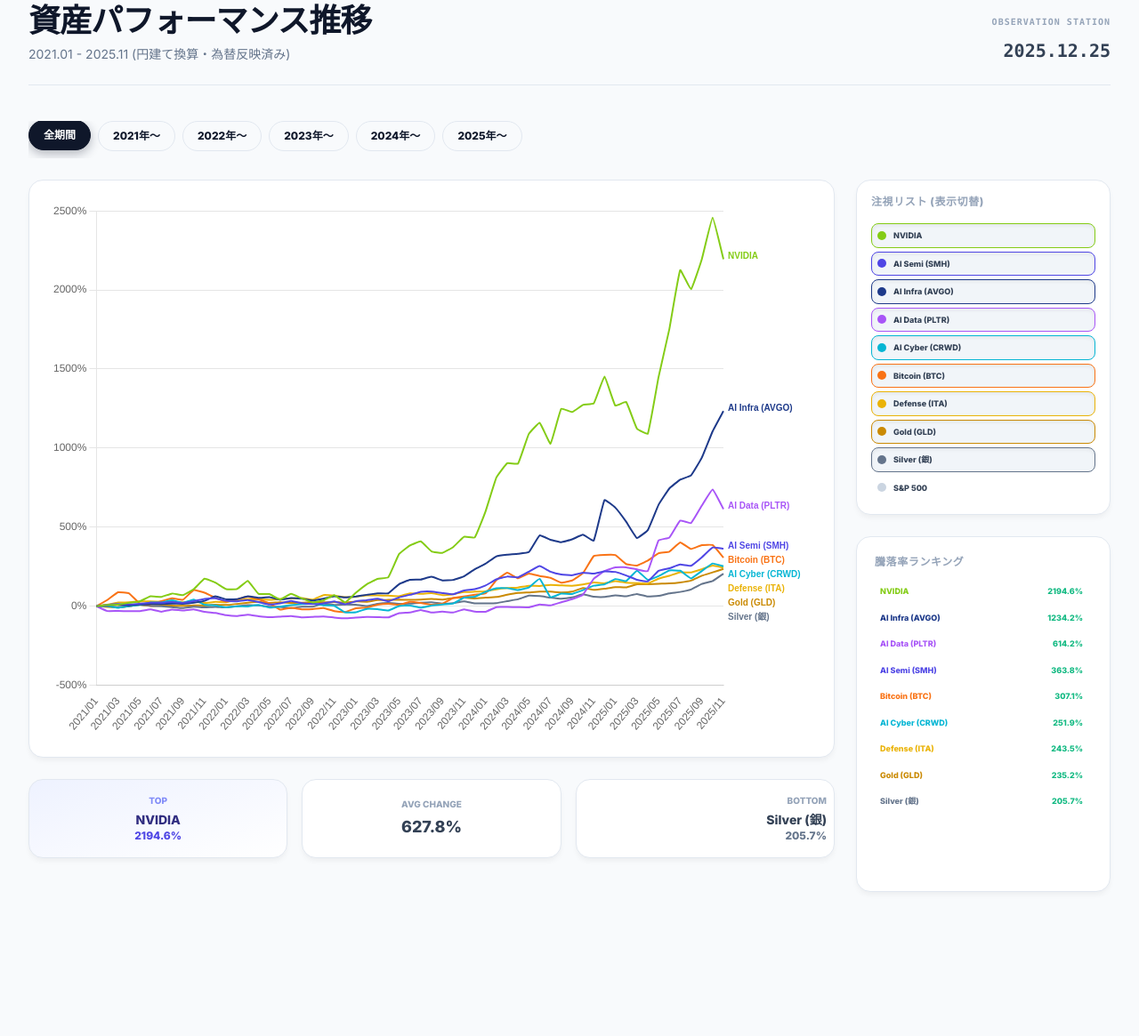
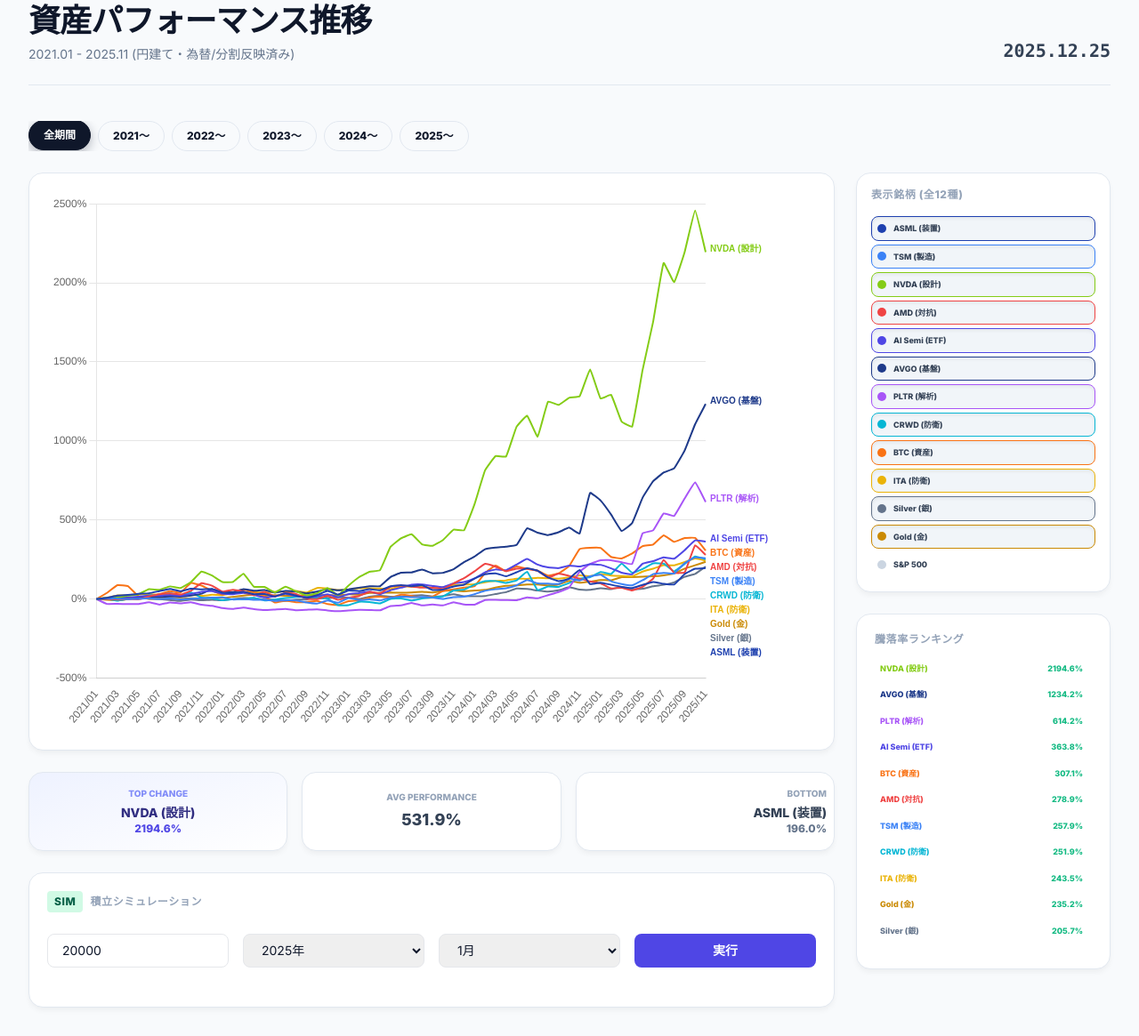
Before and after one commit to naoyann3/rational-greed, a plain HTML site: page index.html in a window 1280 px wide. Shown: the part 288-1453 px from the top of the page at 89% size. Before the commit the page ends 1323 px from the top, so only its background shows below. Drawn offline with nearby package versions, Linux system fonts and the light colour scheme.

Commit message:
Update index.html

```diff
--- a/index.html
+++ b/index.html
@@ -3,7 +3,7 @@
 <head>
 <meta charset="UTF-8">
 <meta name="viewport" content="width=device-width, initial-scale=1.0, maximum-scale=1.0, user-scalable=no">
-<title>Rational Greed v5.0 - Strategic Asset Simulator</title>
+<title>Rational Greed v5.0 - The Command Center</title>
 <script src="https://cdn.tailwindcss.com"></script>
 <script src="https://cdn.jsdelivr.net/npm/chart.js"></script>
 <link href="https://fonts.googleapis.com/css2?family=Inter:wght@400;600;800&family=Noto+Sans+JP:wght@400;500;700&display=swap" rel="stylesheet">
@@ -14,7 +14,7 @@
   .ranking-scroll::-webkit-scrollbar { width: 4px; }
   .ranking-scroll::-webkit-scrollbar-thumb { background-color: #cbd5e1; border-radius: 10px; }
   .asset-checkbox:checked + div { background-color: #f1f5f9; border-color: currentColor; box-shadow: inset 0 2px 4px 0 rgba(0, 0, 0, 0.06); }
-  .period-btn { transition: all 0.2s cubic-bezier(0.4, 0, 0.2, 1); touch-action: manipulation; }
+  .period-btn { transition: all 0.2s cubic-bezier(0.4, 0, 0.2, 1); }
   .period-btn.active { background-color: #0f172a; color: white; border-color: #0f172a; transform: translateY(-1px); box-shadow: 0 4px 12px rgba(15, 23, 42, 0.3); }
 </style>
 </head>
@@ -27,7 +27,7 @@
         <span class="mr-2 text-indigo-900">📊 2026 Target Portfolio</span>
         <span class="text-[10px] bg-indigo-200 px-2 py-0.5 rounded text-indigo-800 font-extrabold">Rational Greed v5.0</span>
       </h3>
-      <div class="text-[10px] text-slate-500 bg-white px-2 py-1 rounded border border-slate-200 font-medium">戦略: 待機で機会を買い、需給で利益を取る</div>
+      <div class="text-[10px] text-slate-500 bg-white px-2 py-1 rounded border border-slate-200 font-medium italic">VIVA LA RATIONAL GREED.</div>
     </div>
     <div class="flex flex-col md:flex-row items-center gap-8">
       <div class="w-40 h-40 relative shrink-0"><canvas id="portfolioChart"></canvas></div>
@@ -41,31 +41,21 @@
     </div>
   </div>
 
-  <header class="mb-6 md:mb-10 border-b border-slate-200 pb-6">
-    <div class="flex justify-between items-end">
-      <div>
-        <h1 class="text-2xl md:text-4xl font-extrabold text-slate-900 tracking-tight mb-2">資産パフォーマンス推移</h1>
-        <p class="text-slate-500 font-medium text-xs md:text-sm">2021.01 - 2025.11 (円建て換算・為替反映済み)</p>
-      </div>
-      <div class="text-xl font-bold text-slate-700 font-mono hidden md:block text-right">
-        <div class="text-[10px] text-slate-400 uppercase tracking-widest mb-1">Observation Station</div>
-        2025.12.25
-      </div>
+  <header class="mb-6 md:mb-10 border-b border-slate-200 pb-6 flex justify-between items-end">
+    <div>
+      <h1 class="text-2xl md:text-4xl font-extrabold text-slate-900 tracking-tight mb-2">資産パフォーマンス推移</h1>
+      <p class="text-slate-500 font-medium text-xs md:text-sm">2021.01 - 2025.11 (円建て・為替/分割反映済み)</p>
     </div>
+    <div class="text-xl font-bold text-slate-700 font-mono hidden md:block">2025.12.25</div>
   </header>
 
-  <!-- 💡 期間選択ボタン：2021〜2025までフルセット化 -->
-  <div class="mb-6">
-    <div class="overflow-x-auto pb-2 -mx-3 px-3 md:mx-0 md:px-0 scroll-fade-right">
-      <div class="flex gap-2 min-w-max">
-        <button class="period-btn active px-4 py-2 rounded-full border border-slate-200 font-bold text-xs" data-period="all">全期間</button>
-        <button class="period-btn px-4 py-2 rounded-full border border-slate-200 font-bold text-xs" data-period="2021">2021年〜</button>
-        <button class="period-btn px-4 py-2 rounded-full border border-slate-200 font-bold text-xs" data-period="2022">2022年〜</button>
-        <button class="period-btn px-4 py-2 rounded-full border border-slate-200 font-bold text-xs" data-period="2023">2023年〜</button>
-        <button class="period-btn px-4 py-2 rounded-full border border-slate-200 font-bold text-xs" data-period="2024">2024年〜</button>
-        <button class="period-btn px-4 py-2 rounded-full border border-slate-200 font-bold text-xs" data-period="2025">2025年〜</button>
-      </div>
-    </div>
+  <div class="mb-6 overflow-x-auto flex gap-2">
+    <button class="period-btn active px-4 py-2 rounded-full border border-slate-200 font-bold text-xs" data-period="all">全期間</button>
+    <button class="period-btn px-4 py-2 rounded-full border border-slate-200 font-bold text-xs" data-period="2021">2021〜</button>
+    <button class="period-btn px-4 py-2 rounded-full border border-slate-200 font-bold text-xs" data-period="2022">2022〜</button>
+    <button class="period-btn px-4 py-2 rounded-full border border-slate-200 font-bold text-xs" data-period="2023">2023〜</button>
+    <button class="period-btn px-4 py-2 rounded-full border border-slate-200 font-bold text-xs" data-period="2024">2024〜</button>
+    <button class="period-btn px-4 py-2 rounded-full border border-slate-200 font-bold text-xs" data-period="2025">2025〜</button>
   </div>
 
   <div class="flex flex-col lg:grid lg:grid-cols-4 gap-6">
@@ -73,16 +63,14 @@
       <div class="card h-[55vh] md:h-[650px] relative p-1 md:p-6 w-full">
         <canvas id="chart"></canvas>
       </div>
-
-      <!-- Summary Cards -->
       <div class="grid grid-cols-3 gap-2 md:gap-4 text-center">
         <div class="card bg-gradient-to-br from-indigo-50 to-white py-4 px-2">
-          <div class="text-[10px] text-indigo-400 font-bold uppercase mb-1">Top</div>
+          <div class="text-[10px] text-indigo-400 font-bold uppercase mb-1">Top Change</div>
           <div id="summary-best-name" class="text-xs md:text-sm font-black text-indigo-900 truncate">-</div>
           <div id="summary-best-val" class="text-xs font-bold text-indigo-600">-</div>
         </div>
         <div class="card bg-white py-4 px-2 flex flex-col justify-center">
-          <div class="text-[10px] text-slate-400 font-bold uppercase mb-1">Avg Change</div>
+          <div class="text-[10px] text-slate-400 font-bold uppercase mb-1">Avg Performance</div>
           <div id="summary-avg" class="text-sm md:text-lg font-black text-slate-700">-</div>
         </div>
         <div class="card bg-white py-4 px-2 text-right">
@@ -91,12 +79,25 @@
           <div id="summary-worst-val" class="text-xs font-bold text-slate-500">-</div>
         </div>
       </div>
+      <div class="card">
+        <h3 class="text-xs font-bold text-slate-400 uppercase tracking-wider mb-6 flex items-center"><span class="bg-emerald-100 text-emerald-800 px-2 py-1 rounded mr-2">SIM</span> 積立シミュレーション</h3>
+        <div class="grid grid-cols-1 md:grid-cols-4 gap-4 mb-6">
+          <input type="number" id="monthly-amount" value="20000" class="w-full px-4 py-2 border rounded-lg font-medium text-sm">
+          <select id="start-year" class="w-full px-4 py-2 border rounded-lg font-medium text-sm">
+            <option value="2021">2021年</option><option value="2022">2022年</option><option value="2023">2023年</option><option value="2024">2024年</option><option value="2025" selected>2025年</option>
+          </select>
+          <select id="start-month" class="w-full px-4 py-2 border rounded-lg font-medium text-sm">
+            <option value="01" selected>1月</option><option value="02">2月</option><option value="03">3月</option><option value="04">4月</option><option value="05">5月</option><option value="06">6月</option><option value="07">7月</option><option value="08">8月</option><option value="09">9月</option><option value="10">10月</option><option value="11">11月</option><option value="12">12月</option>
+          </select>
+          <button id="simulate-btn" class="w-full bg-indigo-600 text-white font-bold py-2 rounded-lg text-sm transition active:scale-95">実行</button>
+        </div>
+        <div id="simulation-results" class="space-y-4"></div>
+      </div>
     </div>
 
-    <!-- Sidebar -->
     <div class="lg:col-span-1 space-y-6 order-2">
       <div class="card p-4">
-        <h3 class="text-xs font-bold text-slate-400 uppercase tracking-wider mb-4">注視リスト (表示切替)</h3>
+        <h3 class="text-xs font-bold text-slate-400 uppercase tracking-wider mb-4">表示銘柄 (全12種)</h3>
         <div class="grid grid-cols-1 gap-1" id="asset-toggles"></div>
       </div>
       <div class="card h-[400px] flex flex-col">
@@ -108,10 +109,13 @@
 
 <script>
 // =========================================================
-//  DATA DEFINITION (Real 円建て Data)
+//  DATA DEFINITION (円建て・株式分割・為替反映済み)
 // =========================================================
 const db = {
+  ASML: [55915,60412,68098,70580,74238,76361,84088,91588,83404,92534,90076,91606,78055,76972,81501,73110,73641,64999,76531,67971,60002,69829,84373,71638,86226,84207,90671,86716,100989,104931,101416,105156,87928,89288,100539,106740,128184,143376,146870,136371,150730,164536,156139,132100,119022,127814,158615,108753,113925,106371,99140,95067,106124,115814,109945,107270,144464,163015,165519],
+  TSM: [12720,13416,13046,12713,12898,13281,12791,13084,12497,12942,13332,13843,14134,12368,12722,12051,12177,11166,11788,11563,9902,9097,11513,9766,13599,11874,12390,11491,13782,14611,14207,14382,13978,12869,14308,14666,16646,19385,20589,21468,23706,27962,25312,25093,24787,29191,27652,31004,32255,27081,24836,23720,27845,32731,33816,33221,41501,46236,45519],
   NVDA: [1361,1460,1478,1649,1770,2211,2155,2452,2317,2824,3722,3383,2824,2832,3532,2414,2402,1929,2420,2026,1681,1860,2317,1683,2518,3244,3704,3852,5859,6588,6939,6078,5945,6443,7335,7281,9535,12440,13665,13636,16194,17143,15350,18364,18073,18683,18810,21124,18620,18943,16641,16204,21096,25227,30293,28646,31230,34800,31230],
+  AMD: [8964, 9002, 8659, 8888, 8801, 10382, 11645, 12173, 11518, 13686, 18023, 16557, 13168, 14258, 13341, 11090, 13016, 10444, 12586, 11773, 9158, 8877, 10770, 8491, 9805, 10711, 13054, 12182, 15992, 16562, 16035, 15451, 15358, 14687, 17815, 20787, 24712, 28913, 27315, 24747, 26196, 26096, 25010, 21115, 23432, 22072, 20542, 18963, 17867, 14980, 15372, 13854, 15951, 20507, 31103, 23908, 24041, 39416, 33967],
   SMH: [11861,12834,13431,13232,13694,14382,14387,14887,14342,15574,17349,17766,15871,15509,16461,14904,13063,13919,15792,14131,13369,13984,15531,13304,15468,16317,17529,15533,18476,20353,22615,22822,21656,20719,23597,24660,27392,31931,34050,33465,37744,41941,37731,35564,35056,37026,36258,38020,37541,34918,31639,30420,38379,40303,43093,42137,48496,55869,55009],
   AVGO: [4716,5006,5115,4968,5191,5321,5323,5466,5428,5723,6301,7656,6753,6790,7684,7189,7413,6636,7134,6924,6413,6949,7645,7330,7633,8101,8545,8541,11295,12558,12648,13484,12406,12546,13611,15742,17389,19593,20058,20325,20851,25829,24533,23798,24630,26010,24271,36398,34097,29917,25050,27388,34969,39841,42468,43722,49023,56886,62922],
   PLTR: [3683,2546,2569,2509,2522,2914,2381,2896,2691,2946,2350,2095,1580,1370,1675,1349,1109,1239,1379,1071,1174,1299,1041,842,1015,1152,1125,1056,2056,2220,2793,2190,2390,2207,2948,2421,2371,3467,3482,3434,3405,4075,3867,4601,5312,6367,10041,11863,12711,12739,12239,11854,18982,19684,23629,23039,27106,30852,26303],
@@ -124,15 +128,18 @@ const db = {
 };
 
 const meta = {
-  NVDA:   { label:'NVIDIA', color:'#84cc16', type:'stock' },
-  SMH:    { label:'AI Semi (SMH)', color:'#4f46e5', type:'stock' },
-  AVGO:   { label:'AI Infra (AVGO)', color:'#1e3a8a', type:'stock' },
-  PLTR:   { label:'AI Data (PLTR)', color:'#a855f7', type:'stock' },
-  CRWD:   { label:'AI Cyber (CRWD)', color:'#06b6d4', type:'stock' },
-  BTC:    { label:'Bitcoin (BTC)', color:'#f97316', type:'crypto' },
-  ITA:    { label:'Defense (ITA)', color:'#eab308', type:'stock' },
-  GOLD:   { label:'Gold (GLD)', color:'#ca8a04', type:'commodity' },
+  ASML:   { label:'ASML (装置)', color:'#1e40af', type:'stock' },
+  TSM:    { label:'TSM (製造)', color:'#3b82f6', type:'stock' },
+  NVDA:   { label:'NVDA (設計)', color:'#84cc16', type:'stock' },
+  AMD:    { label:'AMD (対抗)', color:'#ef4444', type:'stock' },
+  SMH:    { label:'AI Semi (ETF)', color:'#4f46e5', type:'stock' },
+  AVGO:   { label:'AVGO (基盤)', color:'#1e3a8a', type:'stock' },
+  PLTR:   { label:'PLTR (解析)', color:'#a855f7', type:'stock' },
+  CRWD:   { label:'CRWD (防衛)', color:'#06b6d4', type:'stock' },
+  BTC:    { label:'BTC (資産)', color:'#f97316', type:'crypto' },
+  ITA:    { label:'ITA (防衛)', color:'#eab308', type:'stock' },
   SILVER: { label:'Silver (銀)', color:'#64748b', type:'commodity' },
+  GOLD:   { label:'Gold (金)', color:'#ca8a04', type:'commodity' },
   SP500:  { label:'S&P 500', color:'#cbd5e1', type:'index' }
 };
 
@@ -146,10 +153,9 @@ for (let i = 0; i < 59; i++) {
 
 let myChart = null;
 let currentPeriod = 'all';
-let activeKeys = ['NVDA', 'SMH', 'AVGO', 'PLTR', 'CRWD', 'BTC', 'ITA', 'SILVER', 'GOLD'];
+let activeKeys = Object.keys(db).filter(k => k !== 'SP500');
 let selectedAssetKey = null;
 
-// --- PLUGINS ---
 const customLabelPlugin = {
   id: 'customSmartLabels',
   afterDatasetsDraw: (chart) => {
@@ -161,7 +167,7 @@ const customLabelPlugin = {
       if (meta.hidden) return;
       const lastPoint = meta.data[meta.data.length - 1];
       if (lastPoint && !isNaN(lastPoint.y)) {
-        labelPoints.push({ y: lastPoint.y, label: ds.label, color: ds.borderColor });
+        labelPoints.push({ index: i, y: lastPoint.y, label: ds.label, color: ds.borderColor });
       }
     });
     labelPoints.sort((a, b) => a.y - b.y);
@@ -191,6 +197,7 @@ function init() {
   initPortfolioChart();
   createAssetToggles();
   renderChart();
+  setupSimulationListeners();
   updateDashboard();
 }
 
@@ -224,12 +231,7 @@ function updateDashboard(mode = 'default') {
   myChart.data.datasets = activeKeys.map(key => {
     const rawData = db[key].slice(startIdx);
     const base = rawData[0];
-    return {
-      label: meta[key].label,
-      data: rawData.map(v => base ? ((v - base) / base) * 100 : 0),
-      borderColor: meta[key].color,
-      borderWidth: 2, pointRadius: 0, tension: 0.1
-    };
+    return { label: meta[key].label, data: rawData.map(v => base ? ((v - base) / base) * 100 : 0), borderColor: meta[key].color, borderWidth: 2, pointRadius: 0, tension: 0.1 };
   });
   myChart.update(mode);
   updateRanking(activeKeys, startIdx);
@@ -253,8 +255,26 @@ function updateRanking(keys, startIdx) {
     document.getElementById('summary-best-val').textContent = performance[0].change.toFixed(1) + '%';
     document.getElementById('summary-worst-name').textContent = performance[performance.length-1].label;
     document.getElementById('summary-worst-val').textContent = performance[performance.length-1].change.toFixed(1) + '%';
-    document.getElementById('summary-avg').textContent = (performance.reduce((s, p) => s + p.change, 0) / performance.length).toFixed(1) + '%';
+    const avg = performance.reduce((s, p) => s + p.change, 0) / performance.length;
+    document.getElementById('summary-avg').textContent = avg.toFixed(1) + '%';
   }
+}
+
+function setupSimulationListeners() {
+  document.getElementById('simulate-btn').addEventListener('click', () => {
+    const amount = parseInt(document.getElementById('monthly-amount').value);
+    const date = document.getElementById('start-year').value + '/' + document.getElementById('start-month').value;
+    const startIdx = labels.indexOf(date);
+    const results = activeKeys.map(key => {
+      const data = db[key];
+      if (startIdx === -1 || startIdx >= data.length) return null;
+      let totalUnits = 0, totalInv = 0;
+      for (let i = startIdx; i < data.length; i++) { totalUnits += amount / data[i]; totalInv += amount; }
+      const curVal = totalUnits * data[data.length-1];
+      return { label: meta[key].label, color: meta[key].color, currentValue: curVal, profitPerc: ((curVal - totalInv) / totalInv) * 100 };
+    }).filter(r => r).sort((a,b) => b.profitPerc - a.profitPerc);
+    document.getElementById('simulation-results').innerHTML = results.map(r => `<div class="p-2 border rounded bg-white border-l-4 mb-2" style="border-left-color:${r.color}"><div class="flex justify-between text-[9px] font-bold"><span>${r.label}</span><span class="${r.profitPerc>=0?'text-emerald-600':'text-rose-600'}">${r.profitPerc.toFixed(1)}%</span></div><div class="text-right font-black text-xs">¥${Math.floor(r.currentValue).toLocaleString()}</div></div>`).join('');
+  });
 }
 
 function renderChart() {
@@ -267,7 +287,7 @@ function renderChart() {
       interaction: { mode: 'nearest', axis: 'x', intersect: false },
       plugins: { legend: { display: false } },
       scales: { x: { grid: { display: false } }, y: { ticks: { callback: v => v + '%' } } },
-      layout: { padding: { right: 100 } }
+      layout: { padding: { right: 120 } }
     }
   });
 }
```
